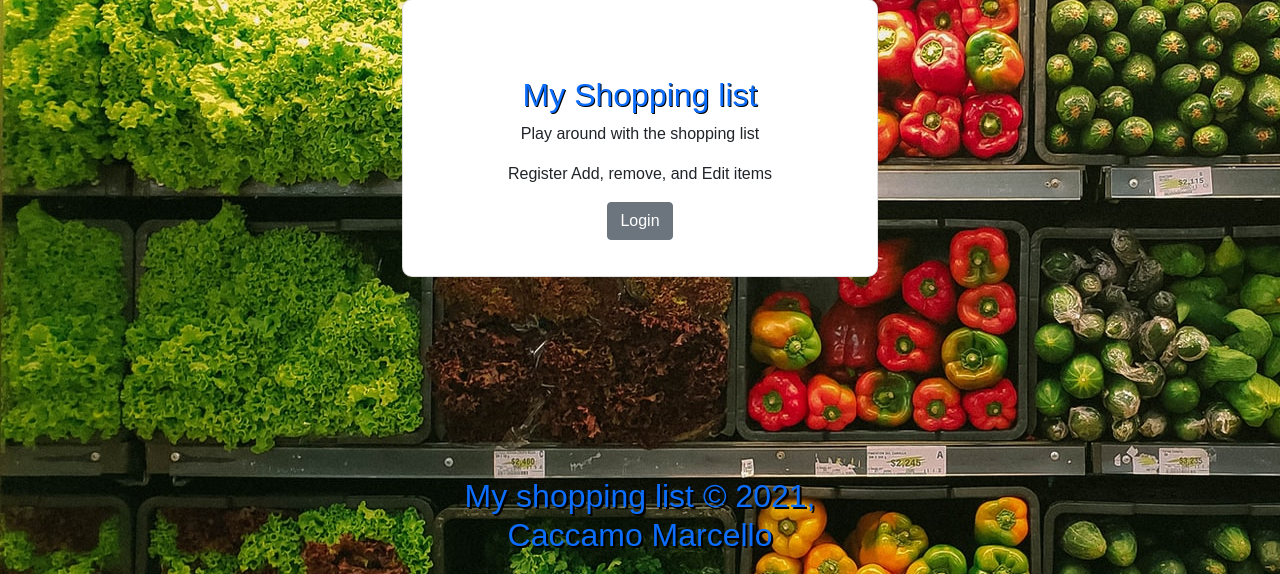
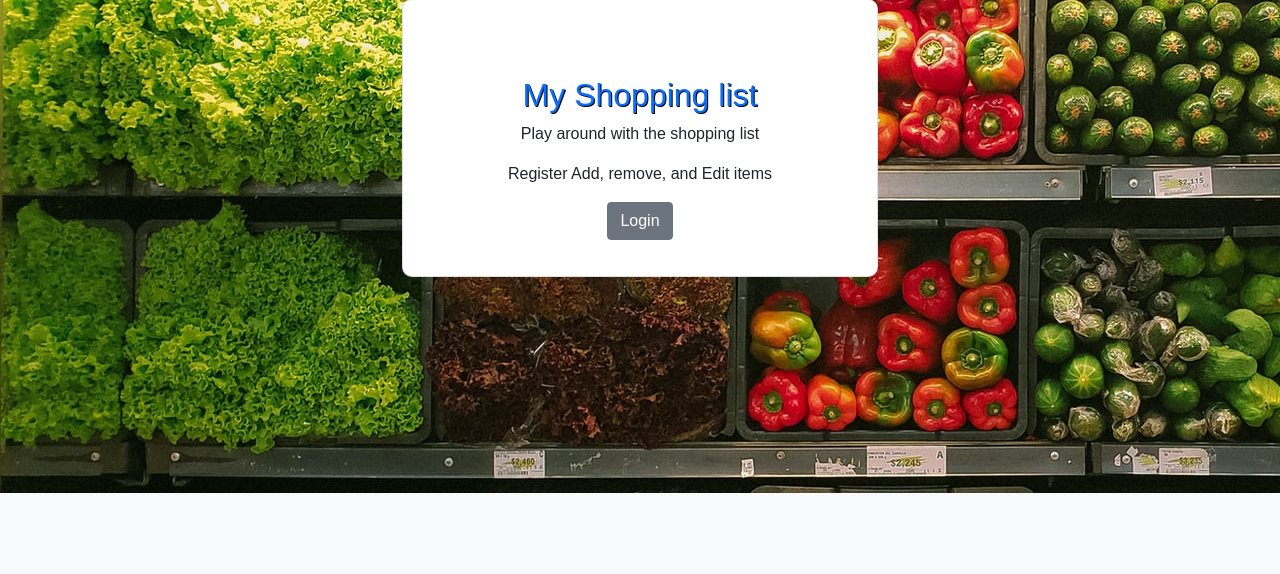
Before and after one commit to MarciDeveloper/shoppingList, a PHP site: page / in a window 1280 px wide. Shown: the part 307-881 px from the top of the page. After the commit the page ends 800 px from the top, so only its background shows below. Run offline with PHP 8.4, Linux system fonts and the light colour scheme; some libraries are stand-ins or nearby versions.

Commit message:
Update index.php

```diff
--- a/index.php
+++ b/index.php
@@ -54,11 +54,7 @@ session_start();
         </div>
 
     </div>
-    <div class="container">
-            <footer>
-              <h2 id= foot>My shopping list &copy; <?php echo date("Y"); ?>, Caccamo Marcello </h2>
-            </footer>
-            </div>
+
 
 
     <!-- JavaScript Bundle with Popper -->
```
